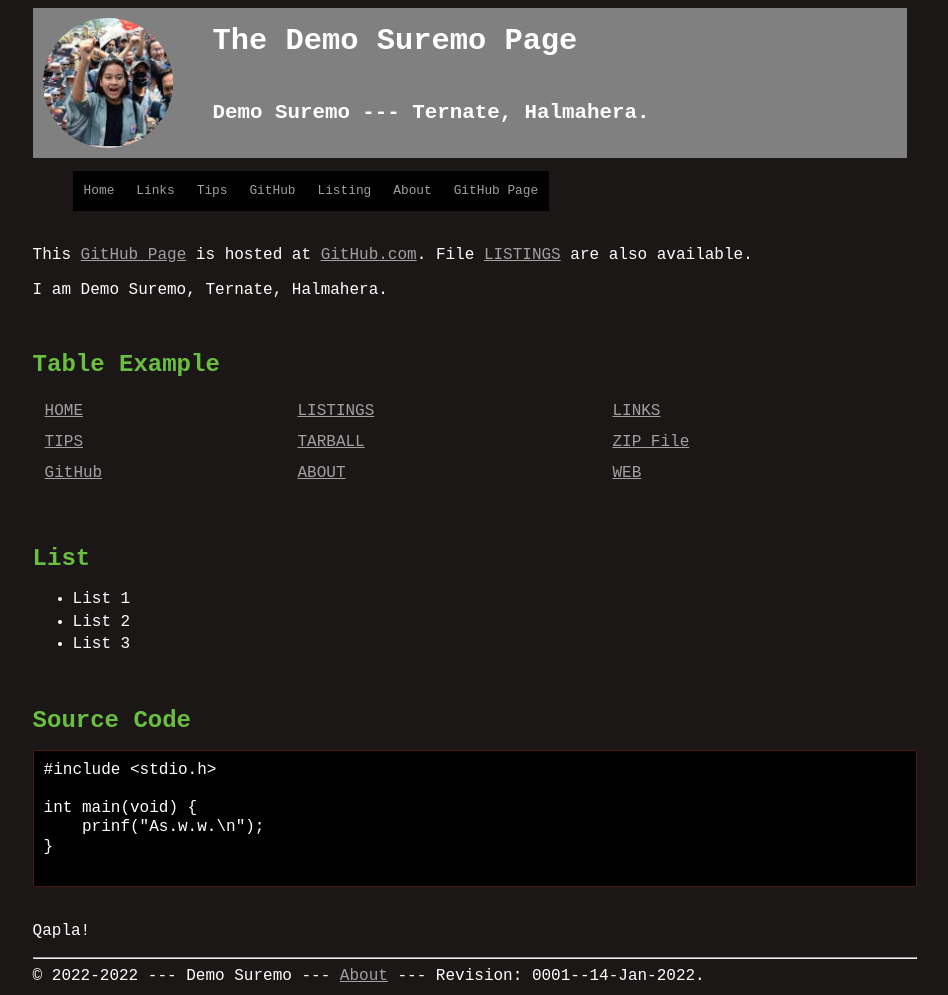
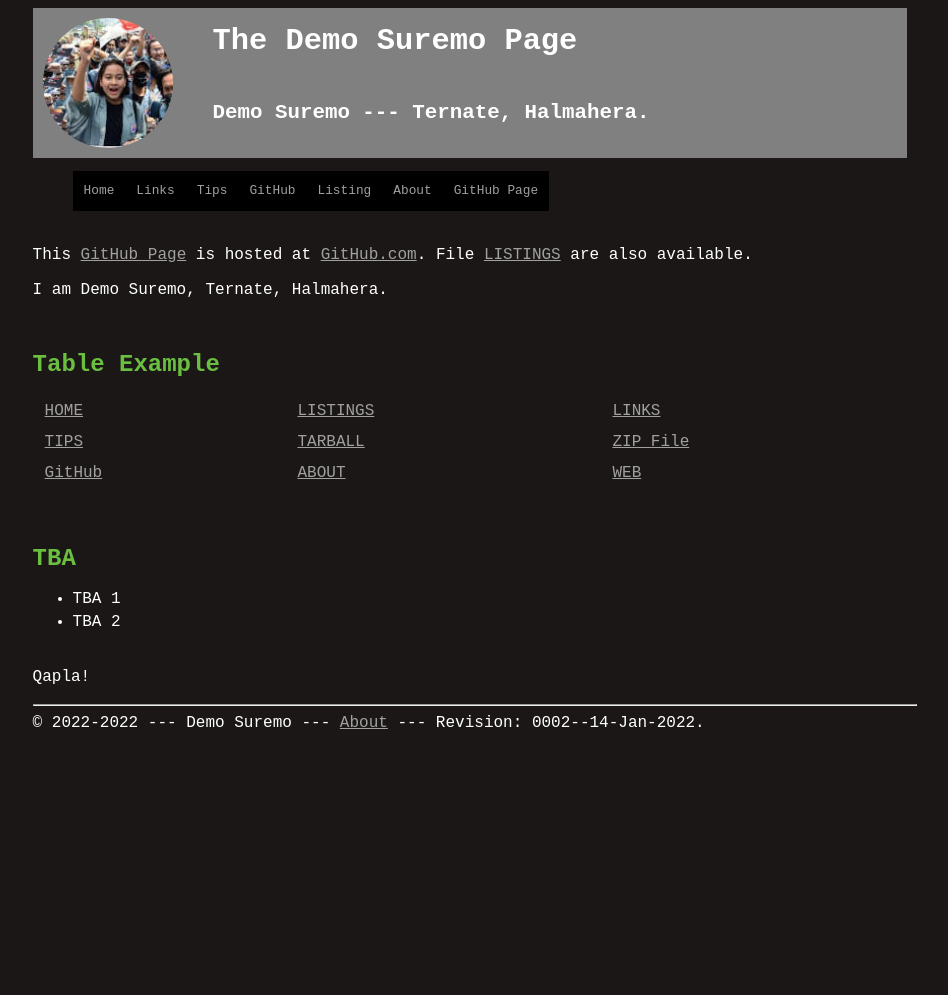
Before and after one commit to demosuremo/demo, a Jekyll site: the page built from index.md, in a window 1280 px wide. Shown: the whole page, without its empty margins (165-1113 px from the left). Built offline with Jekyll 4.4.1, drawn with Linux system fonts in a browser that asks for light colours; after the commit the page ends 900 px from its top, so only the background shows below that.

Commit message:
modified:   000.md modified:   _config.yml modified:   index.md

````diff
--- a/_config.yml
+++ b/_config.yml
@@ -1,4 +1,4 @@
-version:     "0001--14-Jan-2022"
+version:     "0002--14-Jan-2022"
 copyright:   "2022-2022"
 description:
   This is the Demo Suremo Page.
--- a/index.md
+++ b/index.md
@@ -15,22 +15,9 @@ I am {{ site.author }}, {{ site.address }}
 | [GitHub]({{ site.urlgithub }}) | [ABOUT]({{ site.baseurl }}/ABOUT/) | [WEB]({{ site.urlweb }}) |
 
 <br>
-## List
-* List 1
-* List 2
-* List 3
-
-<br>
-## Source Code
-
-```
-#include <stdio.h>
-
-int main(void) {
-    prinf("As.w.w.\n");
-}
-
-```
+## TBA
+* TBA 1
+* TBA 2
 
 <br>
 Qapla!
````
Also changed, not shown: 000.md (+4 -17 lines).
